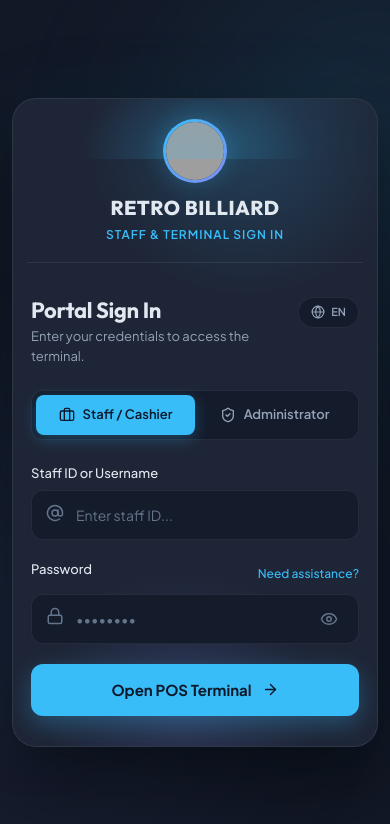
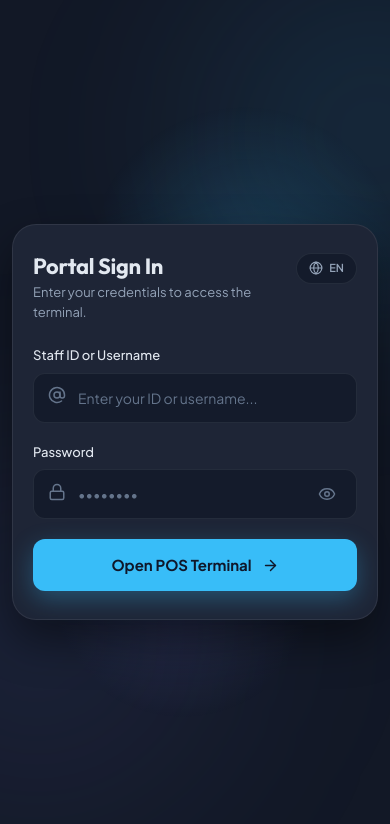
Before and after one commit to M4tth3w-u/PoS, a React (Vite) app: page / in a window 390 px wide. Shown: the top 824 px of the page. Built offline with nearby package versions, Linux system fonts and the light colour scheme; grey boxes are pictures that could not be loaded.

Commit message:
Simplify Login

```diff
--- a/src/components/HeroShowcase.jsx
+++ b/src/components/HeroShowcase.jsx
@@ -1,5 +1,4 @@
 import React from 'react';
-import { Sparkles } from 'lucide-react';
 
 export default function HeroShowcase({ lang = 'en' }) {
   const content = {
--- a/src/components/Login.css
+++ b/src/components/Login.css
@@ -19,21 +19,11 @@
    ========================================================================== */
 .login-shell {
   width: 100%;
-  max-width: 1060px;
-  background: rgba(30, 37, 54, 0.65);
-  backdrop-filter: blur(24px);
-  -webkit-backdrop-filter: blur(24px);
-  border: 1px solid rgba(56, 189, 248, 0.15);
-  border-radius: 36px;
-  box-shadow: 0 30px 70px rgba(0, 0, 0, 0.6),
-              0 0 80px rgba(56, 189, 248, 0.08);
-  display: grid;
-  grid-template-columns: 1fr 1fr;
-  align-items: center;
-  gap: 32px;
-  padding: 32px;
-  overflow: hidden;
+  max-width: 450px;
+  display: flex;
+  justify-content: center;
   position: relative;
+  z-index: 2;
   animation: cardEnter 0.5s cubic-bezier(0.16, 1, 0.3, 1) forwards;
 }
 
@@ -219,6 +209,7 @@
    FORM PANEL: ELEVATED FLOATING CONSOLE POD
    ========================================================================== */
 .form-panel {
+  width: 100%;
   background: #1E2536;
   border: 1px solid rgba(255, 255, 255, 0.08);
   border-radius: 28px;
@@ -701,55 +692,22 @@
    RESPONSIVE MEDIA QUERIES (Handphone & Tablet adaptation)
    ========================================================================== */
 
-/* Tablet (max-width: 960px) */
-@media (max-width: 960px) {
-  .login-shell {
-    grid-template-columns: 1fr;
-    max-width: 520px;
-    padding: 24px;
-    gap: 0;
-    border-radius: 28px;
-  }
-
-  .hero-panel {
-    display: none; /* Collapses into MobileBrandArch */
-  }
-
-  .mobile-brand-arch {
-    display: flex;
-  }
-
-  .form-panel {
-    padding: 30px 24px;
-    border: none;
-    box-shadow: none;
-    background: transparent;
-  }
-}
-
-/* Mobile Handphone (max-width: 480px) */
+/* Responsive adjustments */
 @media (max-width: 480px) {
   .login-page-container {
     padding: 16px 12px;
   }
 
   .login-shell {
-    padding: 20px 14px;
-    border-radius: 24px;
-    background: #1E2536;
-    border: 1px solid rgba(255, 255, 255, 0.08);
+    max-width: 100%;
   }
 
   .form-panel {
-    padding: 10px 4px;
+    padding: 28px 20px;
+    border-radius: 24px;
   }
 
   .form-title {
     font-size: 22px;
   }
-
-  .mobile-logo-ring {
-    width: 64px;
-    height: 64px;
-  }
 }
--- a/src/components/LoginForm.jsx
+++ b/src/components/LoginForm.jsx
@@ -8,12 +8,9 @@ import {
   ArrowRight,
   Loader2,
   Globe,
-  ShieldCheck,
-  Briefcase,
 } from 'lucide-react';
 
 export default function LoginForm({ lang, setLang, onLoginSuccess }) {
-  const [role, setRole] = useState('staff'); // 'staff' | 'admin'
   const [username, setUsername] = useState('');
   const [password, setPassword] = useState('');
   const [showPassword, setShowPassword] = useState(false);
@@ -28,43 +25,26 @@ export default function LoginForm({ lang, setLang, onLoginSuccess }) {
     en: {
       title: 'Portal Sign In',
       subtitle: 'Enter your credentials to access the terminal.',
-      roleStaff: 'Staff / Cashier',
-      roleAdmin: 'Administrator',
       userLabel: 'Staff ID or Username',
-      userPlaceholder: role === 'admin' ? 'Enter admin ID...' : 'Enter staff ID...',
+      userPlaceholder: 'Enter your ID or username...',
       passLabel: 'Password',
       passPlaceholder: '••••••••',
-      forgot: 'Need assistance?',
-      btnSubmit: role === 'admin' ? 'Access Admin Console' : 'Open POS Terminal',
+      btnSubmit: 'Open POS Terminal',
       btnSubmitting: 'Authenticating...',
-      errEmpty: 'Please enter both your staff ID and password.',
-      errInvalid: 'Invalid credentials. Please verify your ID and password.',
+      errEmpty: 'Please enter both your ID and password.',
     },
     id: {
       title: 'Masuk Portal',
       subtitle: 'Masukkan akun Anda untuk membuka terminal.',
-      roleStaff: 'Staf / Kasir',
-      roleAdmin: 'Administrator',
       userLabel: 'ID Staf atau Username',
-      userPlaceholder: role === 'admin' ? 'Masukkan ID admin...' : 'Masukkan ID staf...',
+      userPlaceholder: 'Masukkan ID atau username...',
       passLabel: 'Kata Sandi',
       passPlaceholder: '••••••••',
-      forgot: 'Bantuan akun?',
-      btnSubmit: role === 'admin' ? 'Buka Konsol Admin' : 'Buka Terminal Kasir',
+      btnSubmit: 'Buka Terminal POS',
       btnSubmitting: 'Memverifikasi...',
-      errEmpty: 'Harap masukkan ID staf dan kata sandi.',
-      errInvalid: 'Kredensial tidak valid. Harap periksa ID dan kata sandi Anda.',
+      errEmpty: 'Harap masukkan ID dan kata sandi.',
     },
   }[lang];
-
-  const handleRoleChange = (newRole) => {
-    if (newRole !== role) {
-      setRole(newRole);
-      setUsername('');
-      setPassword('');
-      setErrorMessage('');
-    }
-  };
 
   const handleSubmit = (e) => {
     e.preventDefault();
@@ -77,16 +57,13 @@ export default function LoginForm({ lang, setLang, onLoginSuccess }) {
 
     setIsSubmitting(true);
 
-    // Front-end login submit: passes payload to parent handler or API service
     if (onLoginSuccess) {
       onLoginSuccess({
         username: username.trim(),
         password: password,
-        role: role,
       });
     }
 
-    // Reset submitting state
     setTimeout(() => {
       setIsSubmitting(false);
     }, 400);
@@ -114,30 +91,6 @@ export default function LoginForm({ lang, setLang, onLoginSuccess }) {
         </div>
       </header>
 
-      {/* Role Segmented Controller (Staff vs Admin) */}
-      <div className="role-segmented-control" role="tablist" aria-label="Role selection">
-        <button
-          type="button"
-          role="tab"
-          aria-selected={role === 'staff'}
-          className={`role-tab-btn ${role === 'staff' ? 'active' : ''}`}
-          onClick={() => handleRoleChange('staff')}
-        >
-          <Briefcase size={16} />
-          <span>{t.roleStaff}</span>
-        </button>
-        <button
-          type="button"
-          role="tab"
-          aria-selected={role === 'admin'}
-          className={`role-tab-btn ${role === 'admin' ? 'active admin-mode' : ''}`}
-          onClick={() => handleRoleChange('admin')}
-        >
-          <ShieldCheck size={16} />
-          <span>{t.roleAdmin}</span>
-        </button>
-      </div>
-
       {/* Alert Banner for Errors (#F87171 with Shake animation) */}
       {errorMessage && (
         <div className="alert-banner" role="alert">
@@ -148,7 +101,7 @@ export default function LoginForm({ lang, setLang, onLoginSuccess }) {
 
       {/* Login Form */}
       <form onSubmit={handleSubmit} noValidate>
-        {/* Username / Staff ID Input (Image 2 inspired clean @ icon line) */}
+        {/* Username / Staff ID Input */}
         <div className="form-group">
           <label htmlFor="input-username" className="form-label">
             {t.userLabel}
@@ -180,25 +133,9 @@ export default function LoginForm({ lang, setLang, onLoginSuccess }) {
 
         {/* Password Input with Lock & Eye Toggle */}
         <div className="form-group">
-          <div className="form-label-row">
-            <label htmlFor="input-password" className="form-label">
-              {t.passLabel}
-            </label>
-            <a
-              href="#forgot"
-              className="forgot-link"
-              onClick={(e) => {
-                e.preventDefault();
-                alert(
-                  lang === 'en'
-                    ? 'Please contact your supervisor or IT administrator to reset your credentials.'
-                    : 'Silakan hubungi supervisor shift atau administrator TI untuk mereset akun Anda.'
-                );
-              }}
-            >
-              {t.forgot}
-            </a>
-          </div>
+          <label htmlFor="input-password" className="form-label">
+            {t.passLabel}
+          </label>
           <div
             className={`input-control ${passFocused ? 'is-focused' : ''} ${
               errorMessage ? 'has-error' : ''
--- a/src/components/LoginView.jsx
+++ b/src/components/LoginView.jsx
@@ -1,6 +1,4 @@
 import React, { useState } from 'react';
-import HeroShowcase from './HeroShowcase';
-import MobileBrandArch from './MobileBrandArch';
 import LoginForm from './LoginForm';
 import './Login.css';
 
@@ -8,7 +6,6 @@ export default function LoginView({ onLogin }) {
   const [lang, setLang] = useState('en');
 
   const handleLoginSubmit = (credentials) => {
-    // Pure front-end handler: when you connect your backend API, pass credentials to it
     if (onLogin) {
       onLogin(credentials);
     }
@@ -22,23 +19,13 @@ export default function LoginView({ onLogin }) {
         <div className="ambient-blob-2" />
       </div>
 
-      {/* Main Adaptive Shell */}
+      {/* Main Centered Shell */}
       <main className="login-shell">
-        {/* Left Column: Desktop Hero Showcase (Unique Arched Vault) */}
-        <HeroShowcase lang={lang} />
-
-        {/* Right Column (or full card on mobile): Interactive Login Form */}
-        <section className="form-column">
-          {/* Top Brand Arch for Mobile / Tablet */}
-          <MobileBrandArch lang={lang} />
-
-          {/* Form and Controls */}
-          <LoginForm
-            lang={lang}
-            setLang={setLang}
-            onLoginSuccess={handleLoginSubmit}
-          />
-        </section>
+        <LoginForm
+          lang={lang}
+          setLang={setLang}
+          onLoginSuccess={handleLoginSubmit}
+        />
       </main>
     </div>
   );
```
